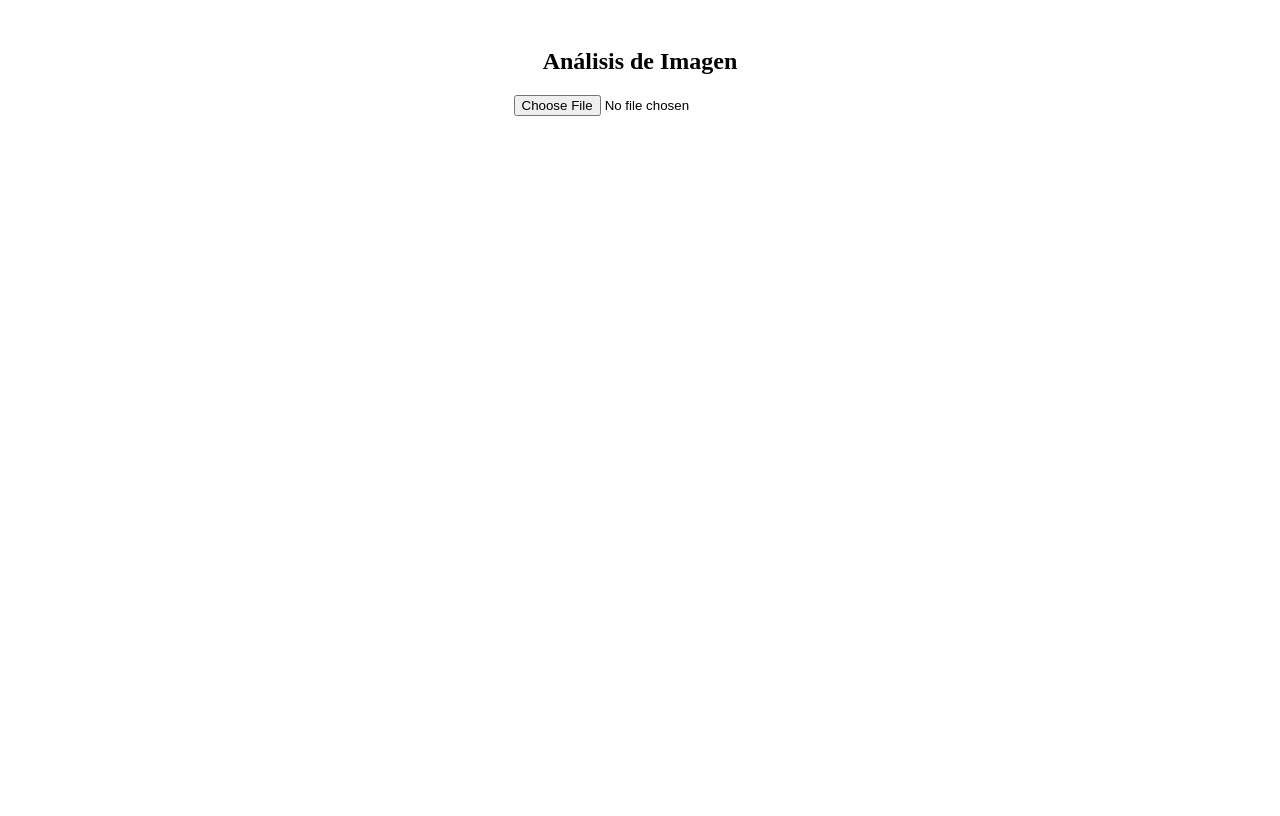
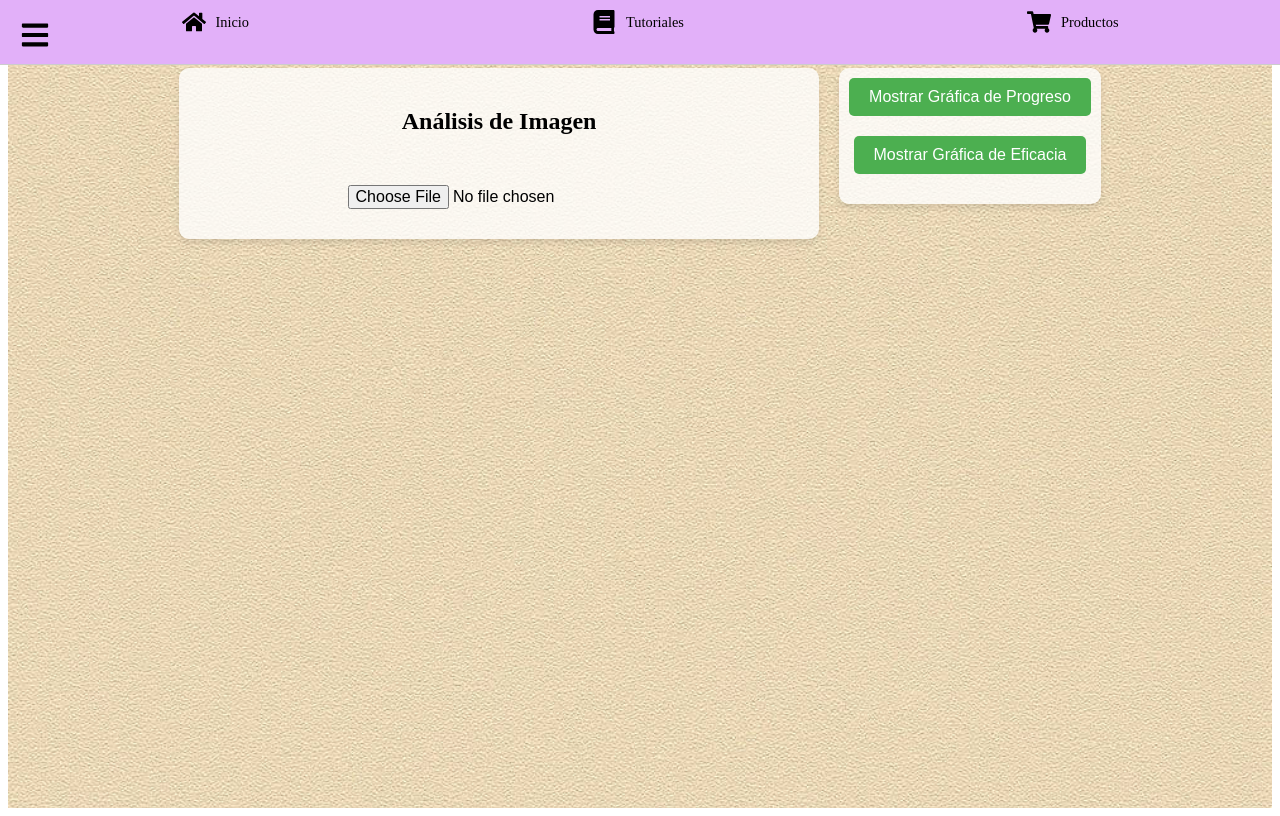
Before and after one commit to Haidex3/WebFacialHealth, a React (Create React App) app: page /analisis in a window 1280 px wide. Built offline with nearby package versions, Linux system fonts and the light colour scheme.

Commit message:
graficas

```diff
--- a/package.json
+++ b/package.json
@@ -6,7 +6,9 @@
     "@testing-library/jest-dom": "^5.17.0",
     "@testing-library/react": "^13.4.0",
     "@testing-library/user-event": "^13.5.0",
+    "chart.js": "^4.4.7",
     "react": "^18.3.1",
+    "react-chartjs-2": "^5.2.0",
     "react-dom": "^18.3.1",
     "react-icons": "^5.4.0",
     "react-router-dom": "^7.0.2",
--- a/src/components/AnalisisForm1.js
+++ b/src/components/AnalisisForm1.js
@@ -1,9 +1,52 @@
-import React, { useState } from 'react';
+import React, { useState, useEffect } from 'react';
 import styled from 'styled-components';
+import MenuForm from './MenuForm';
+import { Line, Bar } from 'react-chartjs-2';
+import {
+    Chart as ChartJS,
+    CategoryScale,
+    LinearScale,
+    PointElement,
+    LineElement,
+    BarElement,
+    Title,
+    Tooltip,
+    Legend,
+} from 'chart.js';
+
+ChartJS.register(CategoryScale, LinearScale, PointElement, LineElement, BarElement, Title, Tooltip, Legend);
 
 export default function AnalisisForm1() {
     const [image, setImage] = useState(null);
     const [imperfection, setImperfection] = useState(null);
+    const [showGraph, setShowGraph] = useState(false);
+    const [showBarGraph, setShowBarGraph] = useState(false);
+
+    // Datos para la gráfica de líneas (progreso)
+    const [graphData, setGraphData] = useState({
+        labels: ['Semana 1', 'Semana 2', 'Semana 3', 'Semana 4', 'Semana 5'],
+        datasets: [
+            {
+                label: 'Progreso',
+                data: Array.from({ length: 5 }, () => Math.floor(Math.random() * 100)),
+                borderColor: 'rgba(75, 192, 192, 1)',
+                backgroundColor: 'rgba(75, 192, 192, 0.2)',
+                fill: true,
+            },
+        ],
+    });
+
+    // Datos para la gráfica de barras (Eficacia de productos)
+    const [barGraphData, setBarGraphData] = useState({
+        labels: ['Producto A', 'Producto B', 'Producto C', 'Producto D', 'Producto E'],
+        datasets: [
+            {
+                label: 'Eficacia (%)',
+                data: Array.from({ length: 5 }, () => Math.floor(Math.random() * 100)),
+                backgroundColor: 'rgba(54, 162, 235, 0.6)', // Color de las barras
+            },
+        ],
+    });
 
     const handleImageUpload = (event) => {
         const file = event.target.files[0];
@@ -11,31 +54,44 @@ export default function AnalisisForm1() {
             const reader = new FileReader();
             reader.onloadend = () => {
                 setImage(reader.result);
-                generateImperfection();
             };
             reader.readAsDataURL(file);
         }
     };
 
     const generateImperfection = () => {
-        if (image) {
-            const randomX = Math.random() * 80 + 10; // Genera un valor aleatorio entre 10% y 90% del ancho
-            const randomY = Math.random() * 80 + 10; // Genera un valor aleatorio entre 10% y 90% de la altura
-            const randomScore = Math.floor(Math.random() * 10) + 1; // Genera una puntuación aleatoria entre 1 y 10
+        const randomX = Math.random() * 80 + 10;
+        const randomY = Math.random() * 80 + 10;
+        const randomScore = Math.floor(Math.random() * 10) + 1;
 
         setImperfection({
             x: randomX,
             y: randomY,
             score: randomScore,
-                message: `¡Imperfección detectada! Puntuación: ${randomScore}/10. Controlado: ${randomScore < 5 ? 'Bajo' : 'Alto'}`,
+            message: `¡Imperfección detectada! Puntuación: ${randomScore}/10. ${randomScore < 5 ? 'Controlable' : 'Tomar medidas rápidamente'}`,
         });
+    };
+
+    useEffect(() => {
+        if (image) {
+            generateImperfection();
         }
+    }, [image]);
+
+    const toggleGraph = () => {
+        setShowGraph((prev) => !prev);
+    };
+
+    const toggleBarGraph = () => {
+        setShowBarGraph((prev) => !prev);
     };
 
     return (
         <Container>
+            <MenuForm />
+            <Content>
                 <h2>Análisis de Imagen</h2>
-            <input type="file" accept="image/*" onChange={handleImageUpload} />
+                <FileInput type="file" accept="image/*" onChange={handleImageUpload} />
                 {image && (
                     <ImageContainer>
                         <Image src={image} alt="Imagen subida" />
@@ -51,13 +107,62 @@ export default function AnalisisForm1() {
                         )}
                     </ImageContainer>
                 )}
+            </Content>
+            <RightSidebar>
+                <GraphButton onClick={toggleGraph}>
+                    {showGraph ? 'Ocultar Gráfica de Progreso' : 'Mostrar Gráfica de Progreso'}
+                </GraphButton>
+                {showGraph && (
+                    <GraphContainer>
+                        <h3>Progreso del Usuario</h3>
+                        <Line data={graphData} />
+                    </GraphContainer>
+                )}
+                <GraphButton onClick={toggleBarGraph}>
+                    {showBarGraph ? 'Ocultar Gráfica de Eficacia' : 'Mostrar Gráfica de Eficacia'}
+                </GraphButton>
+                {showBarGraph && (
+                    <GraphContainer>
+                        <h3>Eficacia de Productos</h3>
+                        <Bar data={barGraphData} />
+                    </GraphContainer>
+                )}
+            </RightSidebar>
         </Container>
     );
 }
 
 const Container = styled.div`
+    display: flex;
+    flex-direction: row;
+    align-items: flex-start;
+    justify-content: center;
+    min-height: 100vh;
+    position: relative;
+    background-image: url('fondoAnalisis.jpg');
+    background-size: cover;
+    background-position: center;
+    background-repeat: no-repeat;
+`;
+
+const Content = styled.div`
+    padding: 20px;
+    margin-top: 60px;
+    display: flex;
+    flex-direction: column;
+    align-items: center;
+    width: 100%;
+    max-width: 600px;
     text-align: center;
-    padding: 20px;
+    background-color: rgba(255, 255, 255, 0.8);
+    border-radius: 10px;
+    box-shadow: 0 4px 6px rgba(0, 0, 0, 0.1);
+`;
+
+const FileInput = styled.input`
+    margin-top: 20px;
+    padding: 10px;
+    font-size: 1rem;
 `;
 
 const ImageContainer = styled.div`
@@ -87,3 +192,39 @@ const ImperfectionText = styled.span`
     font-size: 1rem;
     font-weight: bold;
 `;
+
+const RightSidebar = styled.div`
+    display: flex;
+    flex-direction: column;
+    align-items: center;
+    margin-left: 20px;
+    padding: 10px;
+    background-color: rgba(255, 255, 255, 0.8);
+    border-radius: 10px;
+    box-shadow: 0 4px 6px rgba(0, 0, 0, 0.1);
+    position: relative;
+    z-index: 1;
+    margin-top: 60px;
+`;
+
+const GraphButton = styled.button`
+    padding: 10px 20px;
+    font-size: 1rem;
+    margin-bottom: 20px;
+    background-color: #4caf50;
+    color: white;
+    border: none;
+    border-radius: 5px;
+    cursor: pointer;
+    z-index: 2;
+
+    &:hover {
+        background-color: #45a049;
+    }
+`;
+
+const GraphContainer = styled.div`
+    width: 300px;
+    height: 300px;
+    max-width: 100%;
+`;
```
Also changed, not shown: public/fondoAnalisis.jpg (added). Lines whose indentation alone changed are shown as unchanged.
